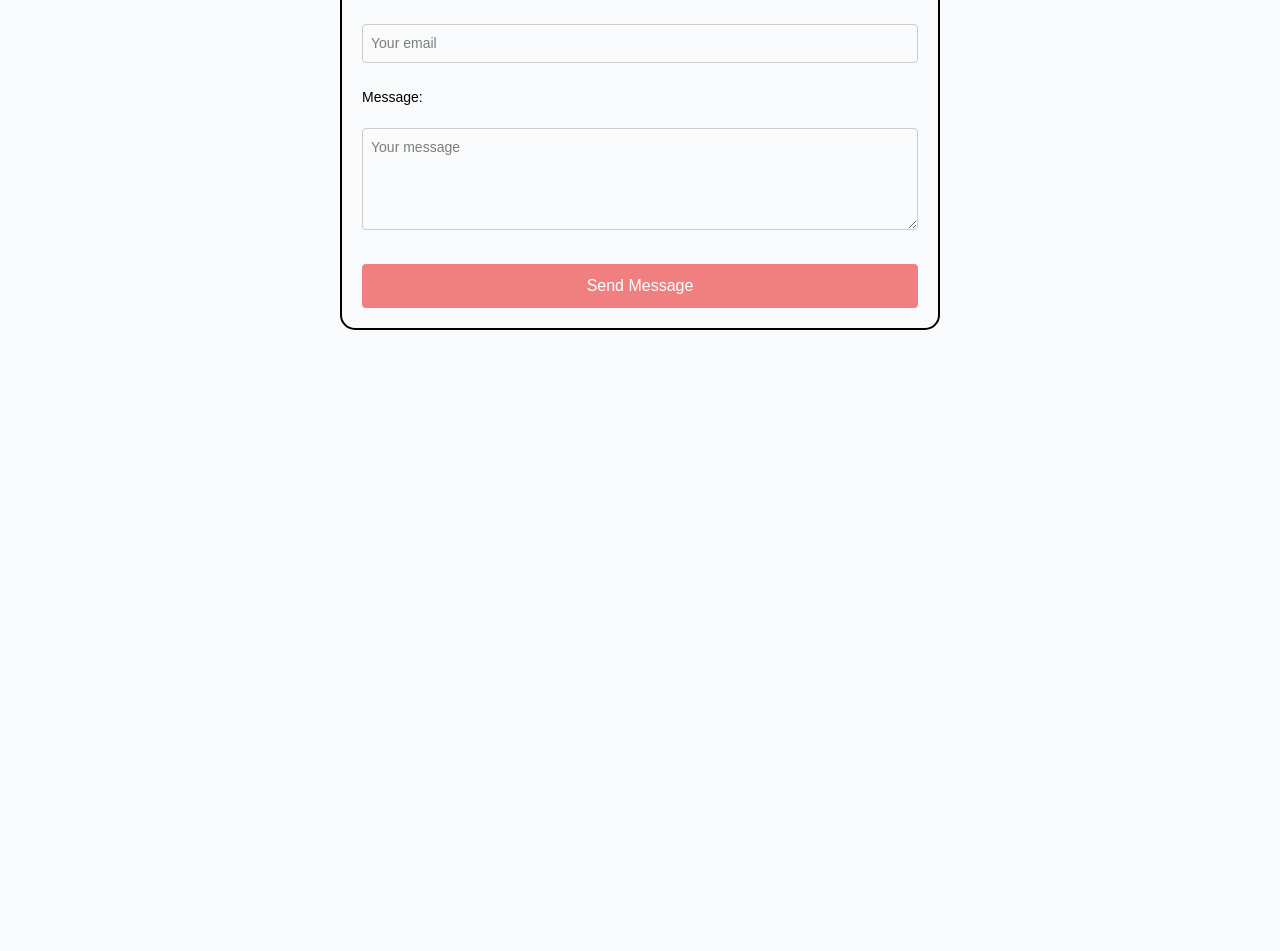
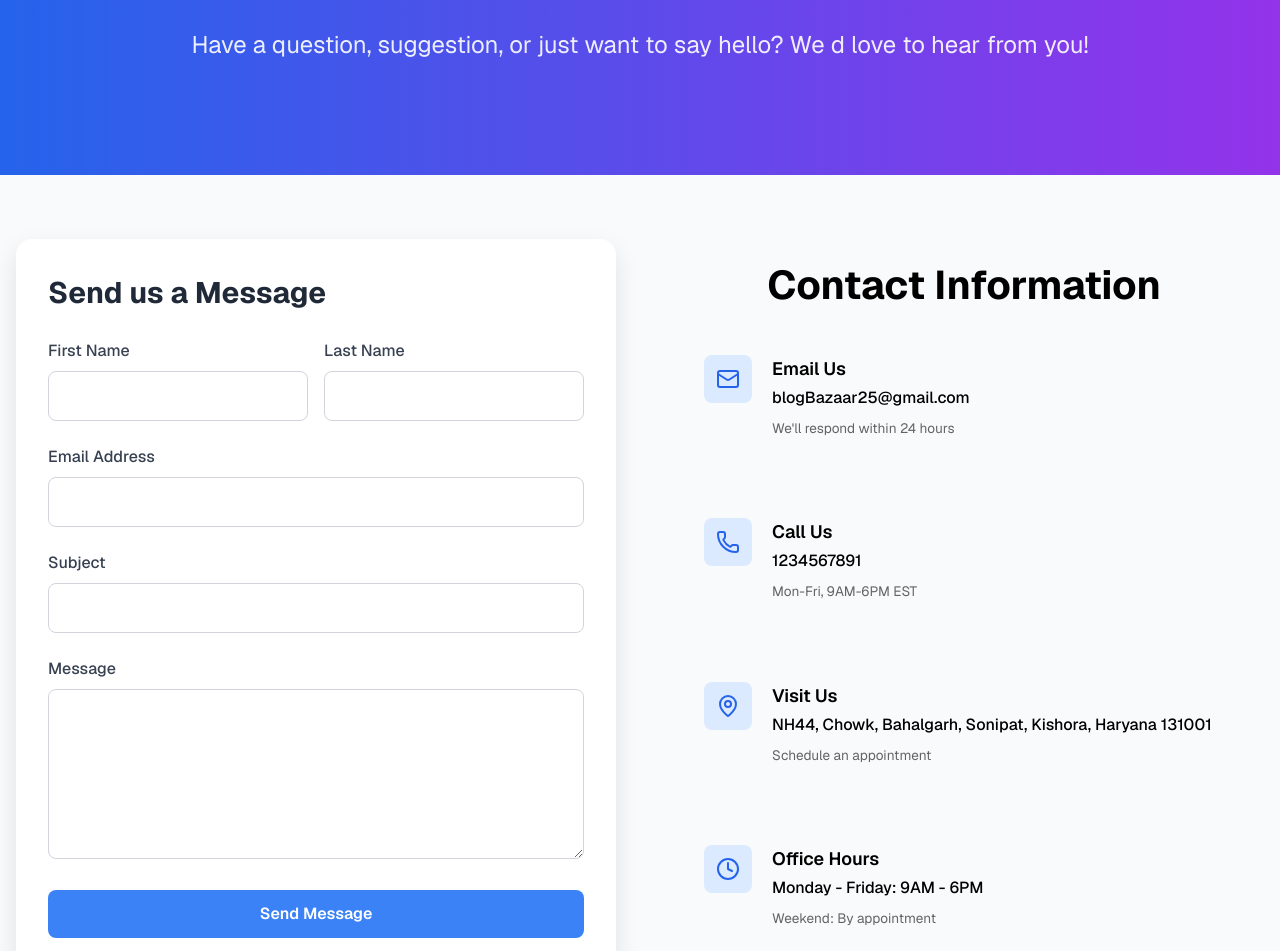
Before and after one commit to chinmay7980/blog-bazaar, a Next.js app: page /contact in a window 1280 px wide. Shown: the part 241-1192 px from the top of the page. Before the commit the page ends 800 px from the top, so only its background shows below. Built offline with nearby package versions, Linux system fonts and the light colour scheme.

Commit message:
today i have completed my contact page i have just done ui not js the data i have taken from AI

```diff
--- a/src/app/contact/page.css
+++ b/src/app/contact/page.css
@@ -1,50 +1,180 @@
+* {
+  margin: 0;
+  padding: 0;
+  box-sizing: border-box;
+}
+html,
+body {
+  height: 100%;
+  width: 100%;
+}
 .contact-box {
-    max-width: 600px;
-    margin: 50px auto;
-    padding: 20px;
-    font-family: sans-serif;
-    color:black;
-    border: 2px solid black;
-    border-radius: 15px;
+  width: 100%;
+  margin: 0;
+  padding: 0;
+
+
 }
 
-.contact-container h1 {
-    font-size: 30px;
-    font-weight: bold;
-    margin-bottom: 20px;
+.hero_section {
+  background: linear-gradient(to right, #2563eb, #9333ea);
+  padding: 7rem 0;
   text-align: center;
 }
-
-.contact-form {
-    display: flex;
-    flex-direction: column;
+.container {
+  max-width: 80rem;
+  margin: 0 auto;
+  padding: 0 2rem;
+  color: white;
 }
 
-.contact-form label {
-    margin-bottom: 15px;
-    font-size: 14px;
+.hero_title {
+  font-size: 3rem;
+  font-weight: bold;
+  margin-bottom: 1.5rem;
 }
 
-.contact-form input, .contact-form textarea {
-    width: 100%;
-    padding: 8px;
-    margin-top: 5px;
-    font-size: 14px;
-    border: 1px solid #ccc;
-    border-radius: 4px;
+.hero_paragraph {
+  font-size: 1.5rem;
+  opacity: 0.9;
 }
 
-.contact-form button {
-    margin-top: 10px;
-    padding: 10px;
-    font-size: 16px;
-    background-color: lightcoral;
+
+.contact-section {
+  padding: 4rem 0;
+}
+
+.container {
+  max-width: 80rem;
+  margin: 0 auto;
+  padding: 0 1rem;
+}
+
+.contact-grid {
+  display: grid;
+  grid-template-columns: repeat(2, 1fr);
+  gap: 3rem;
+}
+
+.form-card {
+  background-color: white;
+  padding: 2rem;
+  border-radius: 1rem;
+  box-shadow: 0 10px 25px rgba(0, 0, 0, 0.1);
+}
+
+.form-title {
+  font-size: 1.85rem;
+  font-weight: bold;
+  color: #1f2937;
+  margin-bottom: 1.5rem;
+}
+
+.form-space > * + * {
+  margin-top: 1.5rem;
+}
+
+.form-row {
+  display: grid;
+  grid-template-columns: repeat(2 ,1fr);
+  gap: 1rem;
+}
+
+label {
+  display: block;
+  margin-bottom: 0.5rem;
+  font-weight: 500;
+  color: #374151;
+}
+
+input,
+textarea {
+  width: 100%;
+  padding: 0.75rem;
+  border-radius: 0.5rem;
+  border: 1px solid #d1d5db;
+  font-size: 1rem;
+}
+
+textarea {
+  resize: vertical;
+}
+
+
+.submit-button {
+  display: block;
+  width: 100%;
+  padding: 0.75rem;
+  font-size: 1rem;
+  font-weight: 600;
   color: white;
+  background-color: #3b82f6;
   border: none;
-    border-radius: 4px;
+  border-radius: 0.5rem;
   cursor: pointer;
 }
 
-.contact-form button:hover {
-    background-color: lightgreen;
+.submit-button:hover {
+  background-color: #2563eb;
 }
+
+
+
+.contact-information {
+  padding: 1rem 1rem;
+  color: black;
+}
+
+.info-title {
+  font-size: 2.5rem;
+  font-weight: 700;
+  text-align: center;
+  margin-bottom: 1rem;
+}
+
+.contact-info {
+  display: flex;
+  flex-direction: column;
+  gap: 2rem;
+
+}
+
+.contact-item {
+  display: flex;
+  align-items: flex-start;
+  gap: 1.25rem;
+  padding: 1.5rem;
+
+
+}
+.icon-circle {
+  display: inline-flex;
+  align-items: center;
+  justify-content: center;
+  width: 3rem;
+  height: 3rem;
+  background-color: #dbeafe;
+  border-radius: 0.5rem;
+}
+.icon {
+  width: 1.5rem;
+  height: 1.5rem;
+  color: #2563eb;
+}
+
+.item-title {
+  font-size: 1.125rem;
+  font-weight: 600;
+  margin-bottom: 0.25rem;
+}
+
+
+.item-content {
+  font-weight: 500;
+  margin-bottom: 0.5rem;
+}
+
+.item-description {
+  font-size: 0.85rem;
+  opacity: 0.6;
+}
--- a/src/app/contact/page.js
+++ b/src/app/contact/page.js
@@ -1,22 +1,115 @@
-import './page.css';
+import "./page.css";
+import Navbar from "../navbar/page";
+import { Mail, Phone, MapPin, Clock } from "lucide-react";
+export default function ContactPage() {
+  const contactInfo = [
+    {
+      icon: Mail,
+      title: "Email Us",
+      content: "blogBazaar25@gmail.com",
+      description: "We'll respond within 24 hours",
+    },
+    {
+      icon: Phone,
+      title: "Call Us",
+      content: "1234567891",
+      description: "Mon-Fri, 9AM-6PM EST",
+    },
+    {
+      icon: MapPin,
+      title: "Visit Us",
+      content: "NH44, Chowk, Bahalgarh, Sonipat, Kishora, Haryana 131001",
+      description: "Schedule an appointment",
+    },
+    {
+      icon: Clock,
+      title: "Office Hours",
+      content: "Monday - Friday: 9AM - 6PM",
+      description: "Weekend: By appointment",
+    },
+  ];
 
-export default function ContactPage() {
   return (
     <div className="contact-box">
-      <h1>CONTACT US</h1>
-      <br />
-      <form className="contact-form">
-        <label>Name:</label>
-        <input type="text" name="name" placeholder="Your name" />
-        <br />
-        <label>Email:</label>
-        <input type="email" name="email" placeholder="Your email" />
-        <br />
-        <label>Message:</label>
-        <textarea name="message" rows="4" placeholder="Your message"></textarea>
-        <br />
-        <button type="submit">Send Message</button>
-      </form>
+      <Navbar />
+
+      <section className="hero_section">
+        <div className="container">
+          <h1 className="hero_title">Get in Touch</h1>
+          <p className="hero_paragraph">
+            Have a question, suggestion, or just want to say hello? We d love to
+            hear from you!
+          </p>
+        </div>
+      </section>
+
+      <section className="contact-section">
+        <div className="container">
+          <div className="contact-grid">
+            <div className="form-card">
+              <h2 className="form-title">Send us a Message</h2>
+              <form className="form-space">
+                <div className="form-row">
+                  <div>
+                    <label htmlFor="firstName">First Name</label>
+                    <input id="firstName" type="text" required />
+                  </div>
+
+                  <div>
+                    <label htmlFor="lastName">Last Name</label>
+                    <input id="lastName" type="text" required />
+                  </div>
+                </div>
+
+                <div>
+                  <label htmlFor="email">Email Address</label>
+                  <input id="email" type="email" required />
+                </div>
+
+                <div>
+                  <label htmlFor="subject">Subject</label>
+                  <input id="subject" type="text" required />
+                </div>
+
+                <div>
+                  <label htmlFor="message">Message</label>
+                  <textarea
+                    id="message"
+                    rows="6"
+                    placeholder="Tell us how we can help you..."
+                    required
+                  ></textarea>
+                </div>
+
+                <button type="submit" className="submit-button">
+                  Send Message
+                </button>
+              </form>
+            </div>
+
+            <section className="contact-information">
+              <h2 className="info-title">Contact Information</h2>
+
+              <div className="contact-info">
+                {contactInfo.map((info, index) => (
+                  <div key={index} className="contact-item">
+                    <div className="icon-box">
+                      <div className="icon-circle">
+                        <info.icon className="icon" />
+                      </div>
+                    </div>
+                    <div>
+                      <h3 className="item-title">{info.title}</h3>
+                      <p className="item-content">{info.content}</p>
+                      <p className="item-description">{info.description}</p>
+                    </div>
+                  </div>
+                ))}
+              </div>
+            </section>
+          </div>
+        </div>
+      </section>
     </div>
   );
 }
```
Lines whose indentation alone changed are shown as unchanged.
